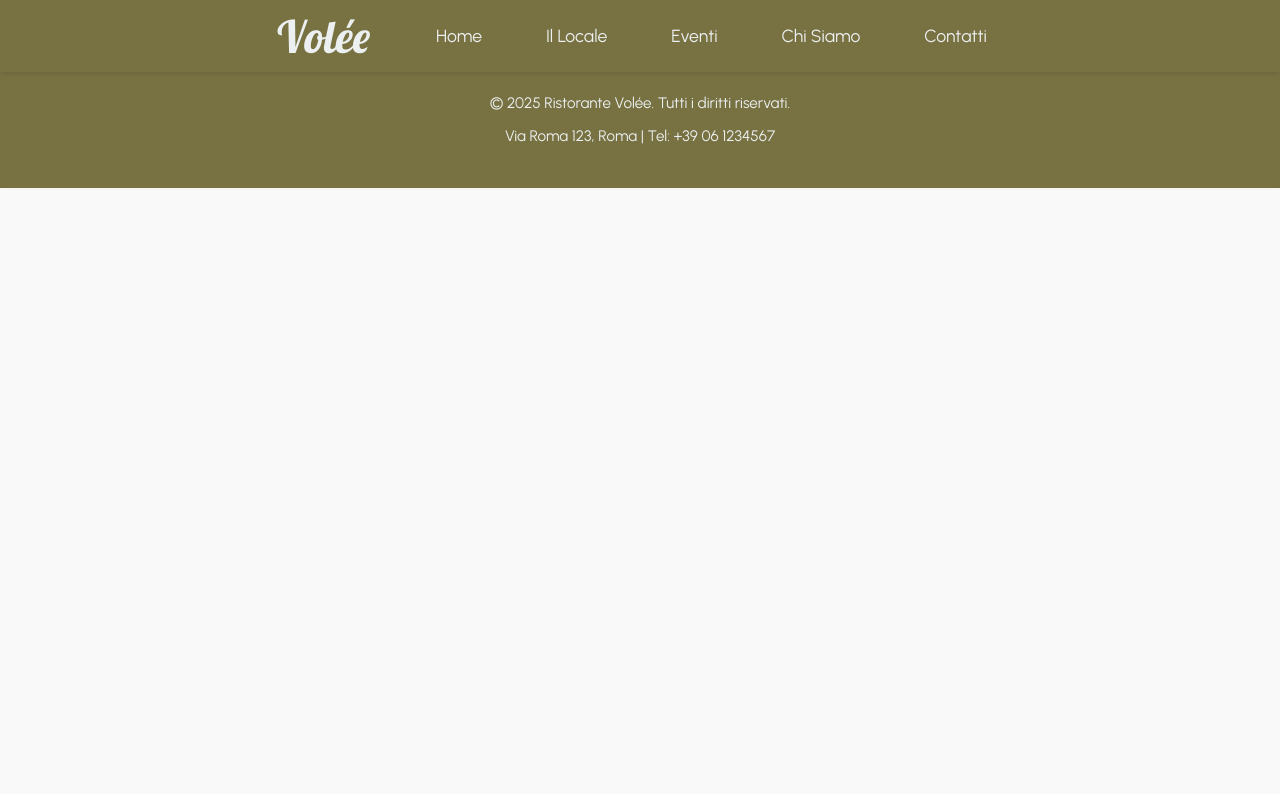
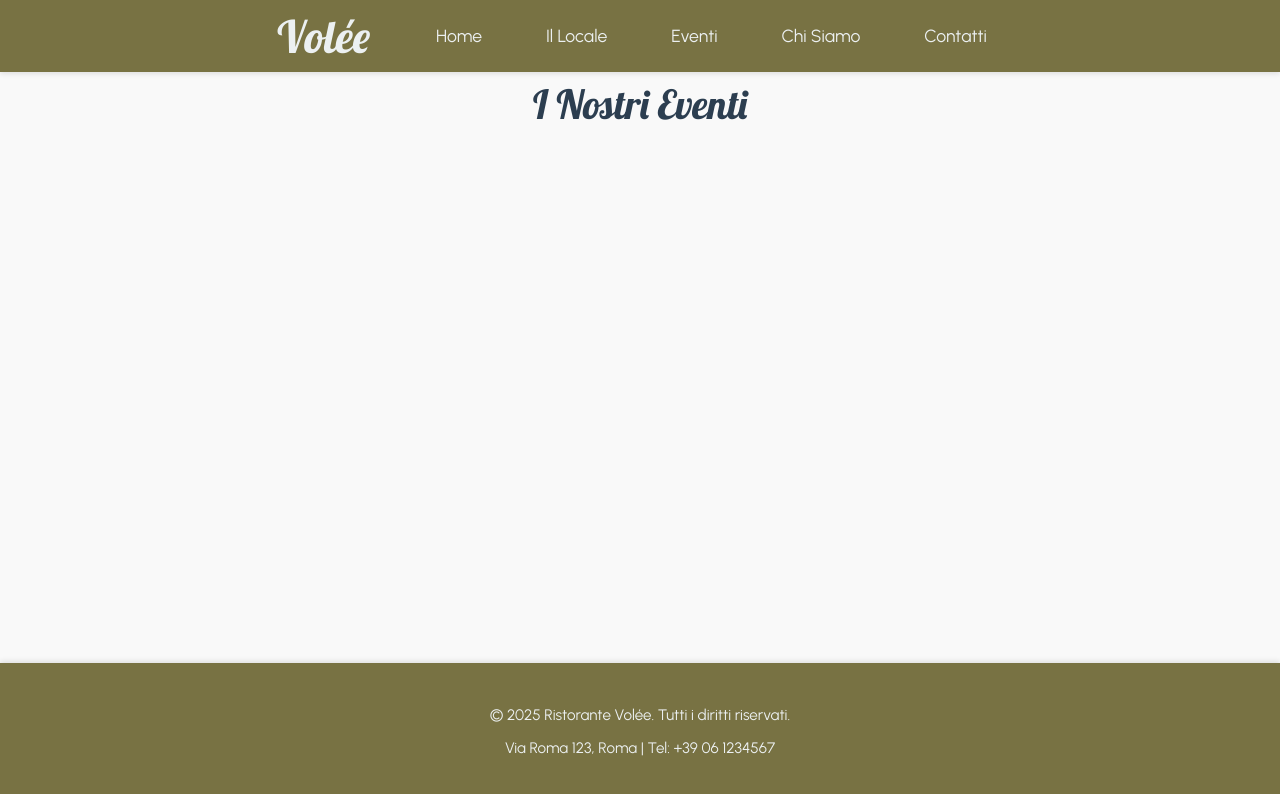
Before and after one commit to AlessandroPuccini/volee, a React (Vite) app: page /eventi in a window 1280 px wide. Shown: the top 794 px of the page. Built offline with nearby package versions, Linux system fonts and the light colour scheme.

Commit message:
aggiunta di pagine eventi e correzzioni stile css. Template ancora vuoto

```diff
--- a/src/index.css
+++ b/src/index.css
@@ -30,6 +30,10 @@ body {
   min-height: 100vh;
   background-color: #f9f9f9;
   font-family: var(--font-body);
+}
+
+#root {
+  min-height: 100vh;
   display: flex;
   flex-direction: column;
 }
@@ -189,7 +193,21 @@ h1, h2, h3, h4, h5, h6 {
 .menu-page {
   max-width: 1000px;
   margin: 0 auto;
-  padding: 2rem;
+  padding: var(--navbar-height) 2rem 2rem 2rem;
+}
+
+/* Eventi Page */
+.eventi-page {
+  max-width: 1000px;
+  margin: 0 auto;
+  padding: var(--navbar-height) 2rem 2rem 2rem;
+}
+
+.eventi-page h1 {
+  text-align: center;
+  font-size: 2.5rem;
+  margin-bottom: 2rem;
+  color: #2c3e50;
 }
 
 .menu-page h1 {
@@ -234,7 +252,7 @@ h1, h2, h3, h4, h5, h6 {
 .about-page {
   max-width: 900px;
   margin: 0 auto;
-  padding: 2rem;
+  padding: var(--navbar-height) 2rem 2rem 2rem;
 }
 
 .about-page h1 {
@@ -272,7 +290,7 @@ h1, h2, h3, h4, h5, h6 {
 .contact-page {
   max-width: 900px;
   margin: 0 auto;
-  padding: 2rem;
+  padding: var(--navbar-height) 2rem 2rem 2rem;
 }
 
 .contact-page h1 {
```
